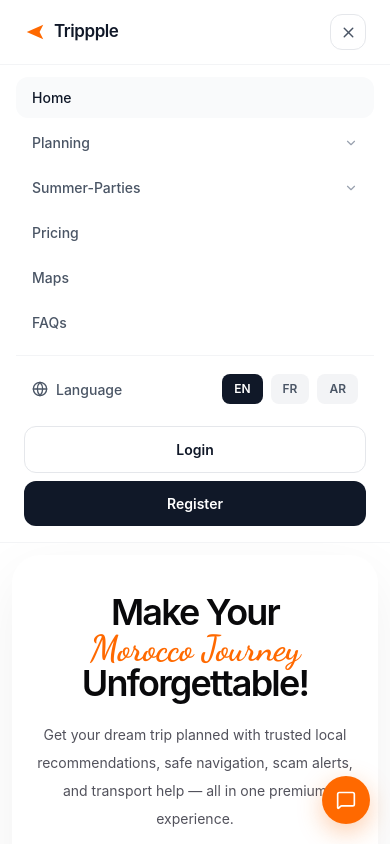
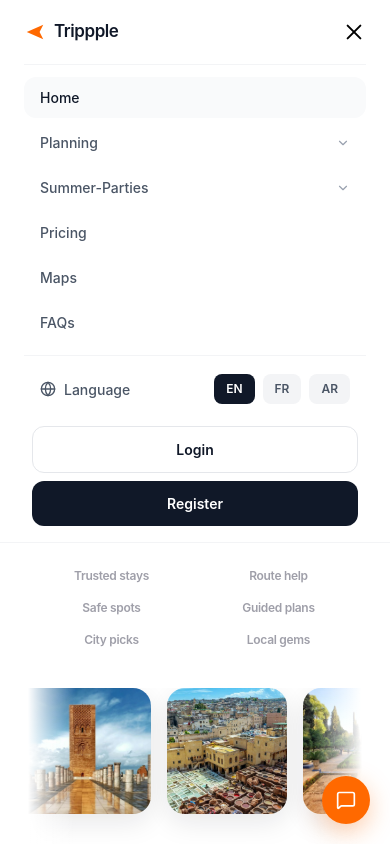
Before and after one commit to niaalae/hackathon, a React (Vite) app in the folder frontend/: page / in a window 390 px wide. Both pictures are taken after a click on the button 348 px from the left and 32 px from the top of the page. Shown: the top 844 px of the page. Built offline with nearby package versions, Linux system fonts and the light colour scheme.

Commit message:
fixing the navbar and hero sec

```diff
--- a/frontend/package.json
+++ b/frontend/package.json
@@ -16,6 +16,7 @@
     "axios": "^1.13.6",
     "clsx": "^2.1.1",
     "date-fns": "^4.1.0",
+    "framer-motion": "^12.36.0",
     "gsap": "^3.14.2",
     "i18next": "^25.8.18",
     "leaflet": "^1.9.4",
--- a/frontend/src/components/Hero.tsx
+++ b/frontend/src/components/Hero.tsx
@@ -64,12 +64,20 @@ const placeholders = [
   'Find transport from Fez to Chefchaouen...',
 ]
 
-function ImageCard({ src, alt, className }: { src: string; alt: string; className: string }) {
+function ImageCard({
+  src,
+  alt,
+  className,
+}: {
+  src: string
+  alt: string
+  className: string
+}) {
   const [hasError, setHasError] = useState(false)
 
   return (
     <div
-      className={`relative shrink-0 overflow-hidden rounded-[18px] sm:rounded-[22px] shadow-[0_8px_28px_rgba(24,24,27,0.10)] ${className}`}
+      className={`relative shrink-0 overflow-hidden rounded-[18px] bg-white shadow-[0_8px_28px_rgba(24,24,27,0.10)] sm:rounded-[22px] ${className}`}
     >
       {!hasError ? (
         <img
@@ -98,8 +106,10 @@ function TypePlaceholder() {
   useEffect(() => {
     let typingTimeout: number | undefined
     let fadeTimeout: number | undefined
+    let resetTimeout: number | undefined
 
     const fullText = placeholders[index]
+
     if (text.length < fullText.length) {
       typingTimeout = window.setTimeout(() => {
         setText(fullText.slice(0, text.length + 1))
@@ -107,7 +117,7 @@ function TypePlaceholder() {
     } else {
       fadeTimeout = window.setTimeout(() => {
         setIsFading(true)
-        window.setTimeout(() => {
+        resetTimeout = window.setTimeout(() => {
           setIsFading(false)
           setText('')
           setIndex((prev) => (prev + 1) % placeholders.length)
@@ -118,6 +128,7 @@ function TypePlaceholder() {
     return () => {
       if (typingTimeout) window.clearTimeout(typingTimeout)
       if (fadeTimeout) window.clearTimeout(fadeTimeout)
+      if (resetTimeout) window.clearTimeout(resetTimeout)
     }
   }, [index, text])
 
@@ -140,8 +151,10 @@ export default function Hero() {
   const handleSubmit = () => {
     const trimmed = query.trim()
     if (!trimmed || isLoading) return
+
     setIsLoading(true)
     sessionStorage.setItem('heroPrompt', trimmed)
+
     setTimeout(() => {
       navigate(`/dashboard?prompt=${encodeURIComponent(trimmed)}`)
       setIsLoading(false)
@@ -149,10 +162,10 @@ export default function Hero() {
   }
 
   return (
-    <section className="relative overflow-hidden bg-white pt-3 sm:pt-4 lg:pt-5">
-      <div className="mx-auto px-3 sm:px-4 lg:px-6">
-        <div className="relative overflow-hidden rounded-[28px] bg-white px-4 pb-14 pt-8 shadow-[0_20px_60px_rgba(15,23,42,0.06)] sm:rounded-[32px] sm:px-7 sm:pb-16 sm:pt-10 lg:rounded-[36px] lg:px-10 lg:pb-20 lg:pt-12">
-          <div className="relative mx-auto flex min-h-[720px] max-w-[1120px] flex-col items-center text-center sm:min-h-[800px] lg:min-h-[900px]">
+    <section className="relative overflow-hidden bg-white pt-[92px] sm:pt-[96px] lg:pt-[104px]">
+      <div className="mx-auto max-w-[1400px] px-3 sm:px-4 lg:px-6">
+        <div className="relative overflow-visible bg-white px-4 pb-16 pt-10 sm:px-6 sm:pb-20 sm:pt-12 lg:px-10 lg:pb-24 lg:pt-14">
+          <div className="relative mx-auto flex min-h-[760px] max-w-[1120px] flex-col items-center text-center sm:min-h-[780px] lg:min-h-[820px] xl:min-h-[860px]">
             <h1 className="mx-auto mt-2 max-w-[920px] text-[36px] font-semibold leading-[0.96] tracking-[-0.05em] text-zinc-950 sm:mt-4 sm:text-[52px] lg:mt-6 lg:text-[72px] xl:text-[80px]">
               <span className="block">
                 Make Your{' '}
@@ -170,7 +183,15 @@ export default function Hero() {
               <span className="block">Unforgettable!</span>
             </h1>
 
-            <p className="mx-auto mt-5 max-w-[760px] px-2 text-sm leading-7 text-zinc-600 sm:text-base sm:leading-8 lg:mt-6 lg:text-[16px]">
+            <p
+              className="mx-auto mt-5 max-w-[760px] px-2 text-sm leading-7 text-zinc-600 sm:text-base sm:leading-8 lg:mt-6 lg:text-[16px]"
+              style={{
+                fontFamily:
+                  'Inter, ui-sans-serif, system-ui, -apple-system, BlinkMacSystemFont, "Segoe UI", sans-serif',
+                fontWeight: 400,
+                letterSpacing: '-0.01em',
+              }}
+            >
               Get your dream trip planned with trusted local recommendations, safe
               navigation, scam alerts, and transport help — all in one premium experience.
             </p>
@@ -193,6 +214,7 @@ export default function Hero() {
                     </div>
                   )}
                 </div>
+
                 <button
                   onClick={handleSubmit}
                   disabled={isLoading}
@@ -222,6 +244,7 @@ export default function Hero() {
                     </div>
                   )}
                 </div>
+
                 <button
                   onClick={handleSubmit}
                   disabled={isLoading}
@@ -263,9 +286,10 @@ export default function Hero() {
               ))}
             </div>
 
-            <div className="relative mt-10 w-full overflow-x-hidden overflow-y-visible pb-6 sm:mt-12 lg:mt-14">
+            <div className="relative mt-10 w-full overflow-x-hidden overflow-y-visible pb-8 sm:mt-12 sm:pb-10 lg:mt-14 lg:pb-12">
               <div className="pointer-events-none absolute inset-y-0 left-0 z-10 w-12 bg-gradient-to-r from-white to-transparent sm:w-20" />
               <div className="pointer-events-none absolute inset-y-0 right-0 z-10 w-12 bg-gradient-to-l from-white to-transparent sm:w-20" />
+
               <div className="hero-marquee flex w-max items-center gap-4 px-3 sm:gap-5 sm:px-4">
                 {repeatedImages.map((image, index) => (
                   <ImageCard
@@ -274,12 +298,12 @@ export default function Hero() {
                     alt={image.alt}
                     className={
                       index % 4 === 0
-                        ? 'h-[140px] w-[110px] sm:h-[170px] sm:w-[130px] lg:h-[200px] lg:w-[150px]'
+                        ? 'h-[126px] w-[110px] sm:h-[170px] sm:w-[130px] lg:h-[200px] lg:w-[150px]'
                         : index % 4 === 1
-                          ? 'h-[140px] w-[160px] sm:h-[170px] sm:w-[190px] lg:h-[200px] lg:w-[220px]'
+                          ? 'h-[126px] w-[160px] sm:h-[170px] sm:w-[190px] lg:h-[200px] lg:w-[220px]'
                           : index % 4 === 2
-                            ? 'h-[140px] w-[140px] sm:h-[170px] sm:w-[170px] lg:h-[200px] lg:w-[200px]'
-                            : 'h-[140px] w-[120px] sm:h-[170px] sm:w-[145px] lg:h-[200px] lg:w-[165px]'
+                            ? 'h-[126px] w-[140px] sm:h-[170px] sm:w-[170px] lg:h-[200px] lg:w-[200px]'
+                            : 'h-[126px] w-[120px] sm:h-[170px] sm:w-[145px] lg:h-[200px] lg:w-[165px]'
                     }
                   />
                 ))}
@@ -294,9 +318,11 @@ export default function Hero() {
           animation: heroMarquee 35s linear infinite;
           will-change: transform;
         }
+
         .hero-marquee:hover {
           animation-play-state: paused;
         }
+
         @keyframes heroMarquee {
           from {
             transform: translateX(0);
@@ -305,9 +331,11 @@ export default function Hero() {
             transform: translateX(-50%);
           }
         }
+
         .hero-loader {
           animation: heroLoader 1.1s ease-in-out infinite;
         }
+
         @keyframes heroLoader {
           0% {
             transform: translateX(-20%);
--- a/frontend/src/components/Navbar.tsx
+++ b/frontend/src/components/Navbar.tsx
@@ -1,9 +1,10 @@
 'use client'
 
-import { useState, useEffect } from 'react'
-import { ChevronDown, Menu, X, Globe } from 'lucide-react'
+import { useEffect, useState } from 'react'
+import { ChevronDown, Globe } from 'lucide-react'
 import { useNavigate, Link } from 'react-router-dom'
 import { useTranslation } from 'react-i18next'
+import { motion, AnimatePresence } from 'framer-motion'
 
 interface NavLink {
   label: string
@@ -16,14 +17,23 @@ interface NavLink {
 export default function Navbar() {
   const { t, i18n } = useTranslation()
   const navigate = useNavigate()
-  const [mobileOpen, setMobileOpen] = useState<boolean>(false)
+
+  const [mobileOpen, setMobileOpen] = useState(false)
   const [openDropdown, setOpenDropdown] = useState<string | null>(null)
-  const [langDropdownOpen, setLangDropdownOpen] = useState<boolean>(false)
+  const [langDropdownOpen, setLangDropdownOpen] = useState(false)
+  const [mounted, setMounted] = useState(false)
+  const [scrolled, setScrolled] = useState(false)
 
-  // Avoid hydration mismatch by waiting for mount
-  const [mounted, setMounted] = useState(false)
   useEffect(() => {
     setMounted(true)
+
+    const handleScroll = () => {
+      setScrolled(window.scrollY > 24)
+    }
+
+    handleScroll()
+    window.addEventListener('scroll', handleScroll)
+    return () => window.removeEventListener('scroll', handleScroll)
   }, [])
 
   const toggleDropdown = (label: string): void => {
@@ -66,20 +76,40 @@ export default function Navbar() {
   const languages = [
     { code: 'en', label: 'EN' },
     { code: 'fr', label: 'FR' },
-    { code: 'ar', label: 'AR' }
+    { code: 'ar', label: 'AR' },
   ]
 
   const isRtl = i18n.language === 'ar'
 
-  if (!mounted) return <nav className="w-full bg-white border-b border-gray-100 sticky top-0 z-50 h-16"></nav>
+  if (!mounted) {
+    return (
+      <header className="fixed top-0 left-0 right-0 z-50">
+        <div className="h-16 w-full bg-white border-b border-gray-100" />
+      </header>
+    )
+  }
 
   return (
-    <nav className="w-full bg-white border-b border-gray-100 sticky top-0 z-50" dir={isRtl ? 'rtl' : 'ltr'}>
-      <div className="max-w-7xl mx-auto px-6">
+    <header
+      className={`fixed z-50 w-full transition-all duration-300 ${
+        scrolled ? 'top-4 px-4 md:px-6' : 'top-0 px-0'
+      }`}
+      dir={isRtl ? 'rtl' : 'ltr'}
+    >
+      <div className={`${scrolled ? 'mx-auto max-w-6xl' : 'w-full'}`}>
+        <motion.div
+          layout
+          transition={{ duration: 0.28, ease: [0.22, 1, 0.36, 1] }}
+          className={`transition-all duration-300 ${
+            scrolled
+              ? 'rounded-2xl border border-gray-200/80 bg-white/90 backdrop-blur-xl shadow-[0_10px_35px_rgba(0,0,0,0.08)]'
+              : 'rounded-none border-b border-gray-100 bg-white'
+          }`}
+        >
+          <div className={`${scrolled ? 'px-4 md:px-6' : 'max-w-7xl mx-auto px-6'}`}>
             <div className="flex items-center justify-between h-16 gap-8">
-
               {/* Logo */}
-          <Link to="/" className="flex items-center gap-2 flex-shrink-0 group">
+              <Link to="/" className="flex items-center gap-2 flex-shrink-0 group" onClick={() => setMobileOpen(false)}>
                 <span className="text-orange-500 transition-transform duration-200 group-hover:scale-110">
                   <svg width="22" height="22" viewBox="0 0 24 24" fill="currentColor" aria-hidden="true">
                     <path d="M3 12L21 4L17 12L21 20L3 12Z" />
@@ -101,7 +131,8 @@ export default function Navbar() {
                       >
                         <button
                           type="button"
-                      className={`flex items-center gap-1.5 px-4 py-2 rounded-full text-[13.5px] font-medium transition-all duration-150 border ${openDropdown === link.label
+                          className={`flex items-center gap-1.5 px-4 py-2 rounded-full text-[13.5px] font-medium transition-all duration-150 border ${
+                            openDropdown === link.label
                               ? 'text-gray-900 bg-gray-50 border-gray-200'
                               : 'text-gray-600 border-transparent hover:text-gray-900 hover:bg-gray-50 hover:border-gray-200'
                           }`}
@@ -109,13 +140,17 @@ export default function Navbar() {
                           {link.label}
                           <ChevronDown
                             size={13}
-                        className={`text-gray-400 transition-transform duration-200 ${openDropdown === link.label ? 'rotate-180' : ''
+                            className={`text-gray-400 transition-transform duration-200 ${
+                              openDropdown === link.label ? 'rotate-180' : ''
                             }`}
                           />
                         </button>
 
                         <div
-                      className={`absolute top-full ${isRtl ? 'right-1/2 translate-x-1/2' : 'left-1/2 -translate-x-1/2'} pt-2 transition-all duration-150 ${openDropdown === link.label
+                          className={`absolute top-full ${
+                            isRtl ? 'right-1/2 translate-x-1/2' : 'left-1/2 -translate-x-1/2'
+                          } pt-2 transition-all duration-150 ${
+                            openDropdown === link.label
                               ? 'opacity-100 translate-y-0 pointer-events-auto'
                               : 'opacity-0 -translate-y-1 pointer-events-none'
                           }`}
@@ -136,7 +171,8 @@ export default function Navbar() {
                     ) : (
                       <Link
                         to={link.href}
-                    className={`flex items-center px-4 py-2 rounded-full text-[13.5px] font-medium transition-all duration-150 border ${link.active
+                        className={`flex items-center px-4 py-2 rounded-full text-[13.5px] font-medium transition-all duration-150 border ${
+                          link.active
                             ? 'text-gray-900 border-gray-200 bg-white shadow-sm'
                             : 'text-gray-600 border-transparent hover:text-gray-900 hover:bg-gray-50 hover:border-gray-200'
                         }`}
@@ -164,7 +200,8 @@ export default function Navbar() {
                   </button>
 
                   <div
-                className={`absolute top-full ${isRtl ? 'left-0' : 'right-0'} pt-2 transition-all duration-150 ${langDropdownOpen
+                    className={`absolute top-full ${isRtl ? 'left-0' : 'right-0'} pt-2 transition-all duration-150 ${
+                      langDropdownOpen
                         ? 'opacity-100 translate-y-0 pointer-events-auto'
                         : 'opacity-0 -translate-y-1 pointer-events-none'
                     }`}
@@ -174,7 +211,8 @@ export default function Navbar() {
                         <button
                           key={lang.code}
                           onClick={() => changeLanguage(lang.code)}
-                      className={`w-full flex items-center px-3.5 py-2 text-[13px] font-medium rounded-xl transition-colors duration-100 ${i18n.language === lang.code
+                          className={`w-full flex items-center px-3.5 py-2 text-[13px] font-medium rounded-xl transition-colors duration-100 ${
+                            i18n.language === lang.code
                               ? 'bg-gray-50 text-gray-900'
                               : 'text-gray-600 hover:bg-gray-50 hover:text-gray-900'
                           }`}
@@ -186,7 +224,6 @@ export default function Navbar() {
                   </div>
                 </div>
 
-            {/* Auth Buttons */}
                 <Link
                   to="/login"
                   className="text-[13.5px] font-medium text-gray-600 hover:text-gray-900 transition-colors"
@@ -203,25 +240,45 @@ export default function Navbar() {
                 </button>
               </div>
 
-          {/* Mobile toggle */}
+              {/* Mobile Toggle */}
               <button
                 type="button"
                 onClick={() => setMobileOpen((prev) => !prev)}
-            aria-label="Toggle menu"
+                aria-label={mobileOpen ? 'Close menu' : 'Open menu'}
                 aria-expanded={mobileOpen}
-            className="md:hidden flex items-center justify-center w-9 h-9 rounded-xl border border-gray-200 text-gray-600 hover:bg-gray-50 hover:text-gray-900 transition-colors duration-150"
+                className="md:hidden relative h-10 w-10 -mr-2 inline-flex items-center justify-center rounded-xl hover:bg-black/5 transition"
               >
-            {mobileOpen ? <X size={17} /> : <Menu size={17} />}
+                <span className="relative block h-5 w-5">
+                  <motion.span
+                    className="absolute left-0 top-1/2 h-0.5 w-5 bg-black -translate-y-1/2 rounded"
+                    animate={mobileOpen ? { rotate: 45 } : { rotate: 0, y: -6 }}
+                    transition={{ duration: 0.25 }}
+                  />
+                  <motion.span
+                    className="absolute left-0 top-1/2 h-0.5 w-5 bg-black -translate-y-1/2 rounded"
+                    animate={mobileOpen ? { opacity: 0 } : { opacity: 1 }}
+                    transition={{ duration: 0.2 }}
+                  />
+                  <motion.span
+                    className="absolute left-0 top-1/2 h-0.5 w-5 bg-black -translate-y-1/2 rounded"
+                    animate={mobileOpen ? { rotate: -45 } : { rotate: 0, y: 6 }}
+                    transition={{ duration: 0.25 }}
+                  />
+                </span>
               </button>
-        </div>
             </div>
 
             {/* Mobile Menu */}
-      <div
-        className={`md:hidden border-t border-gray-100 bg-white overflow-hidden transition-all duration-200 ease-in-out ${mobileOpen ? 'max-h-[700px] opacity-100' : 'max-h-0 opacity-0'
-          }`}
+            <AnimatePresence initial={false}>
+              {mobileOpen && (
+                <motion.div
+                  initial={{ height: 0, opacity: 0 }}
+                  animate={{ height: 'auto', opacity: 1 }}
+                  exit={{ height: 0, opacity: 0 }}
+                  transition={{ duration: 0.32, ease: [0.21, 1, 0.21, 1] }}
+                  className="overflow-hidden md:hidden"
                 >
-        <div className="px-4 py-3 flex flex-col gap-1">
+                  <div className="flex flex-col gap-1 border-t border-gray-100 px-0 pb-3 pt-3">
                     {navLinks.map((link) => (
                       <div key={link.label}>
                         {link.dropdown ? (
@@ -234,12 +291,21 @@ export default function Navbar() {
                               {link.label}
                               <ChevronDown
                                 size={14}
-                      className={`text-gray-400 transition-transform duration-200 ${openDropdown === link.label ? 'rotate-180' : ''
+                                className={`text-gray-400 transition-transform duration-200 ${
+                                  openDropdown === link.label ? 'rotate-180' : ''
                                 }`}
                               />
                             </button>
 
+                            <AnimatePresence initial={false}>
                               {openDropdown === link.label && (
+                                <motion.div
+                                  initial={{ height: 0, opacity: 0 }}
+                                  animate={{ height: 'auto', opacity: 1 }}
+                                  exit={{ height: 0, opacity: 0 }}
+                                  transition={{ duration: 0.22 }}
+                                  className="overflow-hidden"
+                                >
                                   <div className={`mt-1 flex flex-col gap-0.5 ${isRtl ? 'mr-4' : 'ml-4'}`}>
                                     {link.items?.map((item) => (
                                       <Link
@@ -252,12 +318,15 @@ export default function Navbar() {
                                       </Link>
                                     ))}
                                   </div>
+                                </motion.div>
                               )}
+                            </AnimatePresence>
                           </>
                         ) : (
                           <Link
                             to={link.href}
-                  className={`flex items-center px-4 py-2.5 rounded-xl text-[14px] font-medium transition-colors duration-100 ${link.active
+                            className={`flex items-center px-4 py-2.5 rounded-xl text-[14px] font-medium transition-colors duration-100 ${
+                              link.active
                                 ? 'bg-gray-50 text-gray-900'
                                 : 'text-gray-600 hover:bg-gray-50 hover:text-gray-900'
                             }`}
@@ -269,7 +338,7 @@ export default function Navbar() {
                       </div>
                     ))}
 
-          {/* Mobile Language & Register */}
+                    {/* Mobile Language + Auth */}
                     <div className="flex flex-col border-t border-gray-100 mt-2 pt-2 gap-2">
                       <div className="flex items-center justify-between px-4 py-2.5">
                         <span className="text-[14px] font-medium text-gray-600 inline-flex items-center gap-2">
@@ -280,7 +349,8 @@ export default function Navbar() {
                             <button
                               key={lang.code}
                               onClick={() => changeLanguage(lang.code)}
-                    className={`px-3 py-1.5 text-[12px] font-semibold rounded-lg transition-colors duration-100 ${i18n.language === lang.code
+                              className={`px-3 py-1.5 text-[12px] font-semibold rounded-lg transition-colors duration-100 ${
+                                i18n.language === lang.code
                                   ? 'bg-gray-900 text-white'
                                   : 'bg-gray-100 text-gray-600 hover:bg-gray-200'
                               }`}
@@ -299,6 +369,7 @@ export default function Navbar() {
                         >
                           {t('nav.login')}
                         </Link>
+
                         <button
                           type="button"
                           onClick={() => {
@@ -312,7 +383,12 @@ export default function Navbar() {
                       </div>
                     </div>
                   </div>
+                </motion.div>
+              )}
+            </AnimatePresence>
           </div>
-    </nav>
+        </motion.div>
+      </div>
+    </header>
   )
 }
```
Also changed, not shown: 1 other file (tests, documents, lock files or other folders). Lines whose indentation alone changed are shown as unchanged.
